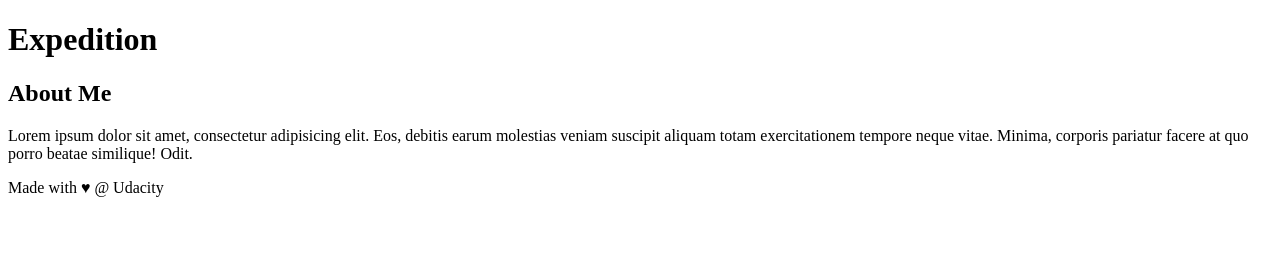
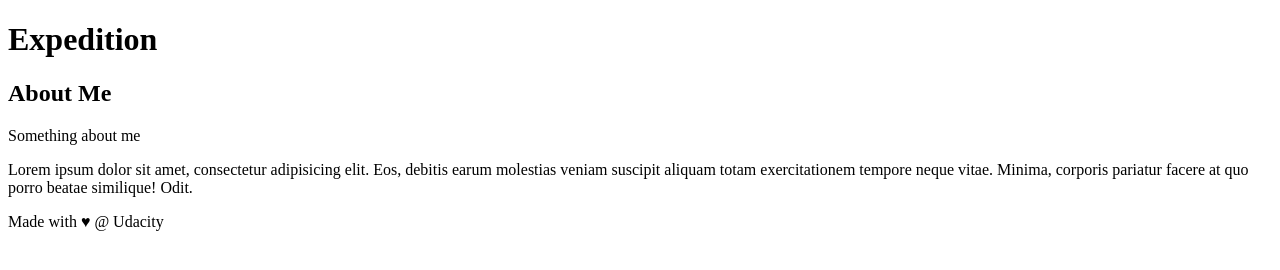
Before and after one commit to michaelkaletsch/my-travel-plans, a plain HTML site: page index.html in a window 1280 px wide. Drawn offline with Linux system fonts and the light colour scheme.

Commit message:
Adding something about me

```diff
--- a/index.html
+++ b/index.html
@@ -22,7 +22,7 @@
     <!-- start of new content -->
     <aside>
         <h2>About Me</h2>
-
+        <p>Something about me</p>
         <p>Lorem ipsum dolor sit amet, consectetur adipisicing elit. Eos, debitis earum molestias veniam suscipit aliquam totam exercitationem tempore neque vitae. Minima, corporis pariatur facere at quo porro beatae similique! Odit.</p>
     </aside>
     <!-- end of new content -->
```
